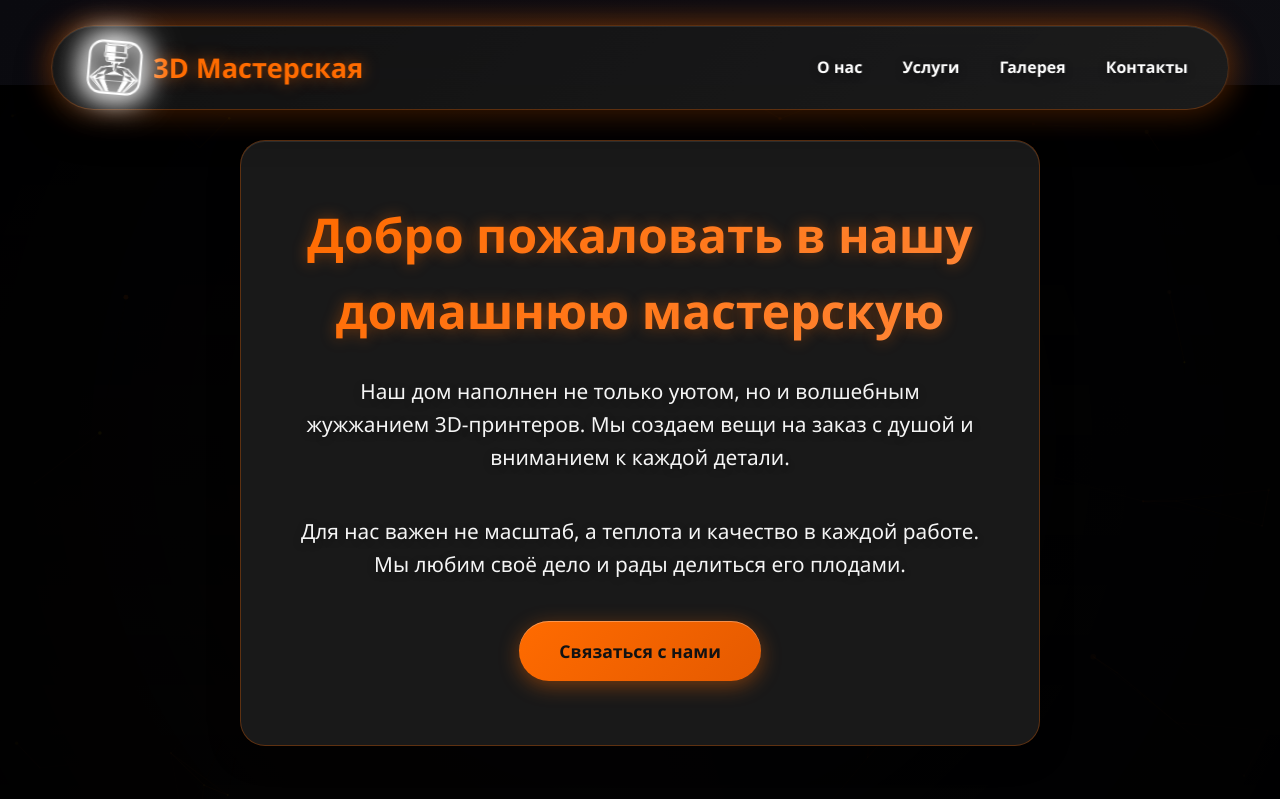
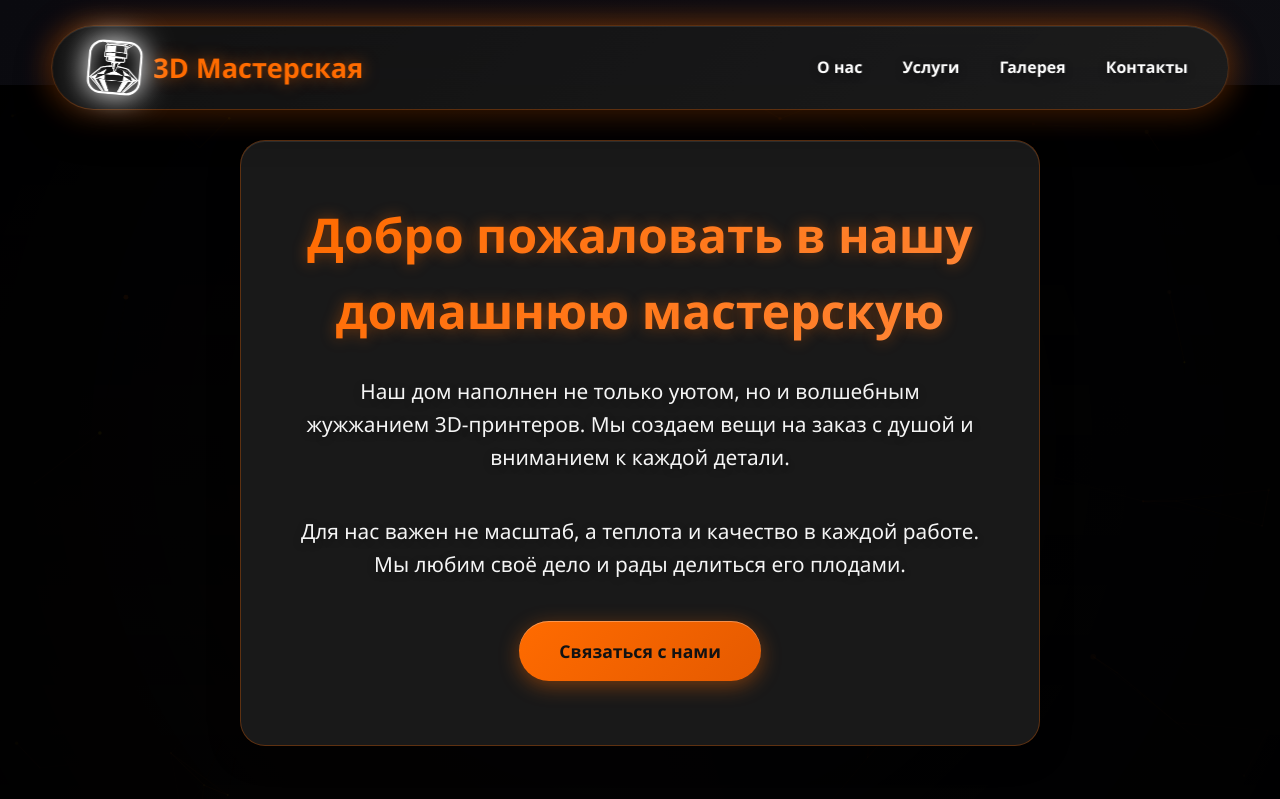
Before and after one commit to KenningSay/kenningsay.github.io, a plain HTML site: page index.html in a window 1280 px wide. In both pictures the pointer is over the picture 114 px from the left and 67 px from the top of the page. Shown: the top 799 px of the page. Drawn offline with nearby package versions, Linux system fonts and the light colour scheme; animation ran at ten frames a second; files whose address does not match are found by name.

Commit message:
Update style.css

```diff
--- a/css/style.css
+++ b/css/style.css
@@ -127,7 +127,7 @@ header.scrolled {
   box-shadow:
     0 0 25px var(--orange),
     inset 0 0 15px rgba(255, 107, 0, 0.5);
-  filter: brightness(0) invert(1) contrast(1.2) drop-shadow(0 0 8px white);
+  filter: brightness(0) invert(1) contrast(1.2);
 }
 
 nav ul {
```
